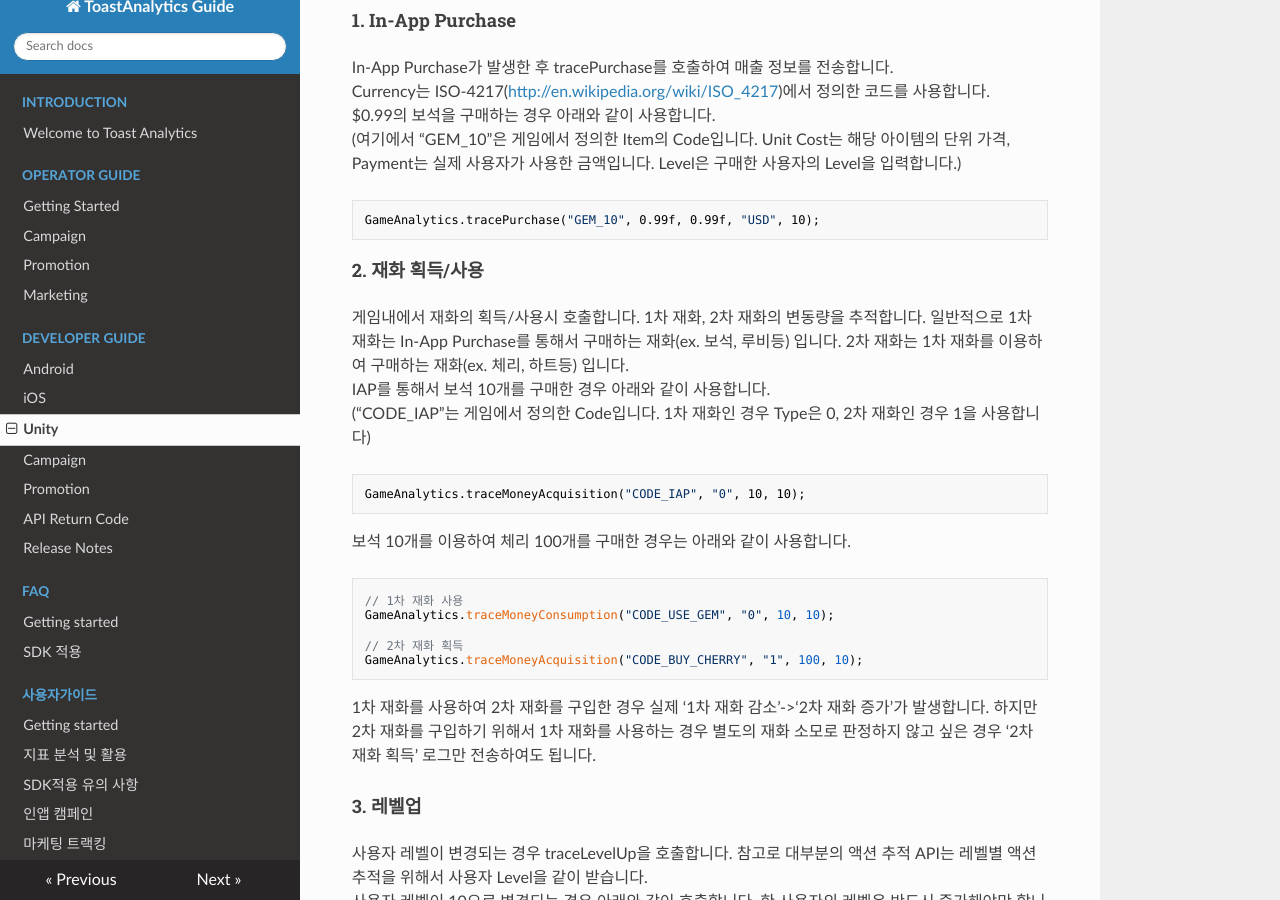
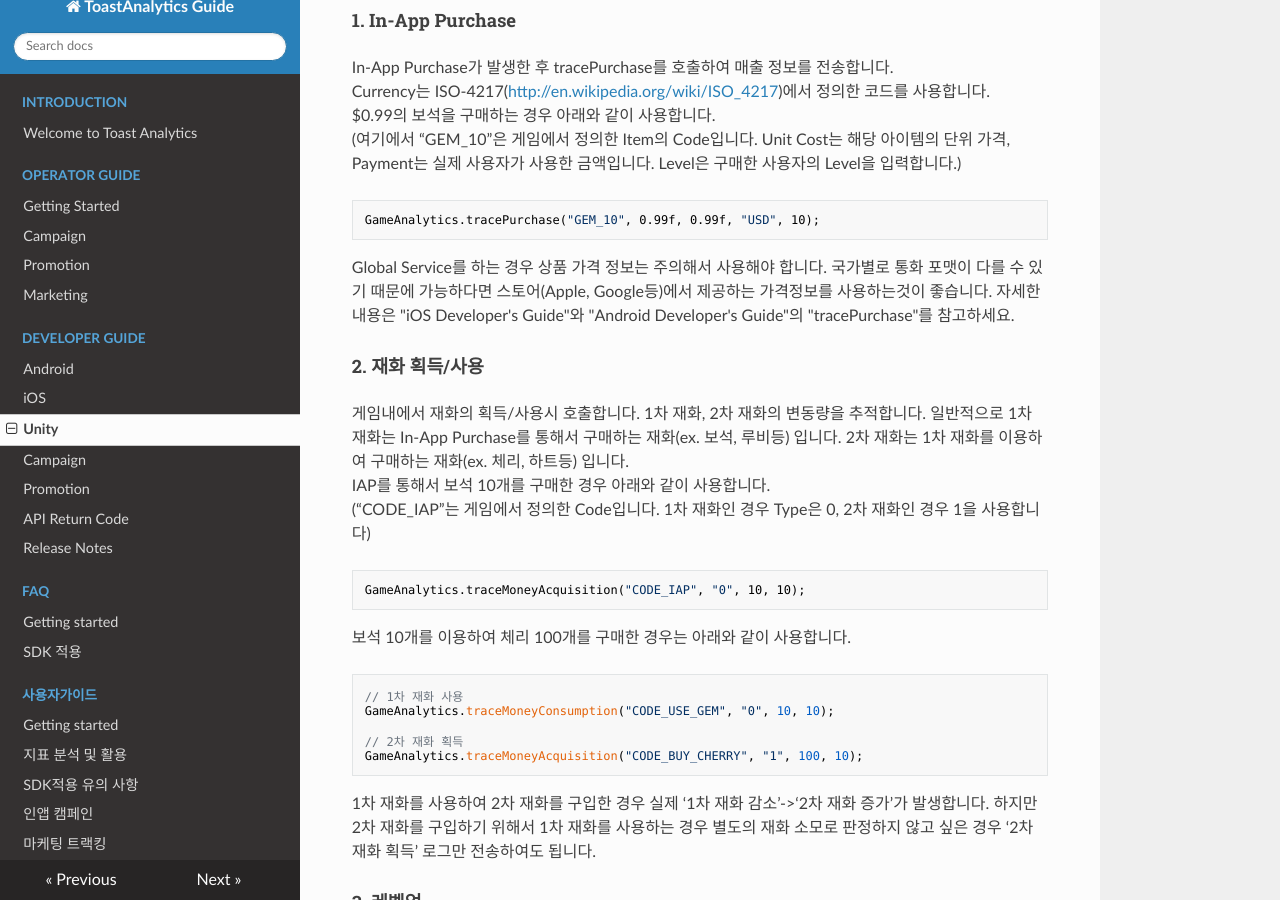
Before and after one commit to ToastAnalytics/ToastAnalytics, an MkDocs documentation site: the page built from docs/Developer/6. Unity Developer Guide.md, in a window 1280 px wide and 900 px high, scrolled down 6497 px. Built offline with MkDocs 1.6.1, drawn with Linux system fonts in a browser that asks for light colours; nearby versions of some CDN libraries; old or Windows-style settings are respelled for this version of MkDocs.

Commit message:
Update 6. Unity Developer Guide.md

````diff
--- a/docs/Developer/6. Unity Developer Guide.md
+++ b/docs/Developer/6. Unity Developer Guide.md
@@ -196,6 +196,8 @@ $0.99의 보석을 구매하는 경우 아래와 같이 사용합니다.<br />
 ```
 GameAnalytics.tracePurchase("GEM_10", 0.99f, 0.99f, "USD", 10);
 ```
+Global Service를 하는 경우 상품 가격 정보는 주의해서 사용해야 합니다. 국가별로 통화 포맷이 다를 수 있기 때문에 가능하다면 스토어(Apple, Google등)에서 제공하는 가격정보를 사용하는것이 좋습니다.
+자세한 내용은 "iOS Developer's Guide"와 "Android Developer's Guide"의 "tracePurchase"를 참고하세요.
 
 #### 2. 재화 획득/사용
 게임내에서 재화의 획득/사용시 호출합니다. 1차 재화, 2차 재화의 변동량을 추적합니다. 일반적으로 1차 재화는 In-App Purchase를 통해서 구매하는 재화(ex. 보석, 루비등) 입니다. 2차 재화는 1차 재화를 이용하여 구매하는 재화(ex. 체리, 하트등) 입니다.<br />
````
